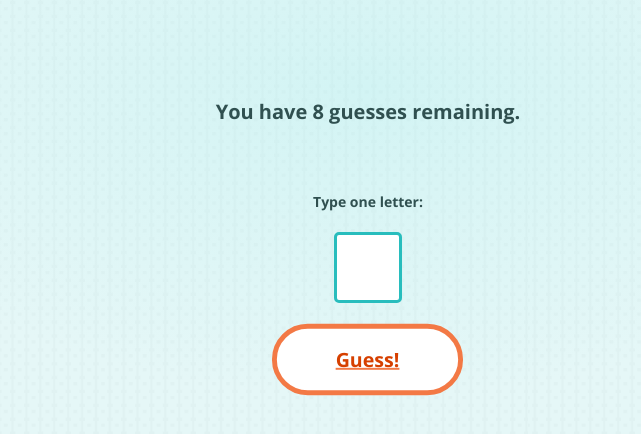
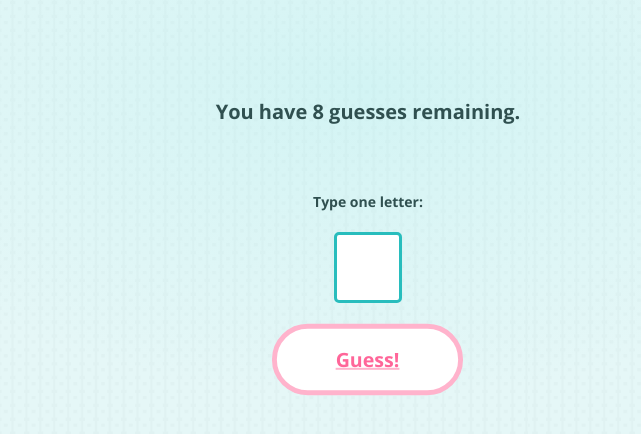
Before and after one commit to katielynn11/guess-the-word, a plain HTML site: page index.html in a window 1280 px wide. Both pictures are taken after typing "Sample" into the empty fields and a click on the button "Guess!". Shown: the part 218-652 px from the top of the page, without its empty margins (272-913 px from the left). Drawn offline with nearby package versions, Linux system fonts and the light colour scheme; no server answers; a web font is replaced by a local one.

Commit message:
updated colors on my css file

```diff
--- a/css/styles.css
+++ b/css/styles.css
@@ -76,7 +76,7 @@ h1 {
   padding: 0 0.5em;
 }
 
-.message {
+.messages {
   text-align: center;
 }
 
@@ -110,13 +110,13 @@ input:focus {
 }
 
 .guess,
-.play-again {
+.play-it-again {
   padding: 1em 3em;
   border-radius: 50px;
   margin-top: 1em;
-  color: #D64000;
+  color: #ff6699;
   background: white;
-  border: 5px solid #f37945;
+  border: 5px solid #ffb3cc;
   font-size: 1em;
   align-self: center;
   outline: none;
@@ -124,22 +124,22 @@ input:focus {
 }
 
 .guess:active,
-.play-again:active,
+.play-it-again:active,
 .guess:focus,
-.play-again:focus,
+.play-it-again:focus,
 .guess:hover,
-.play-again:hover {
+.play-it-again:hover {
   outline: 0;
   transform: scale(0.98);
-  color: #D64000;
+  color: #ff6699;
   text-decoration: underline;
-  text-decoration-color: #f37945;
+  text-decoration-color: #ffb3cc;
 }
 
 /* animatied background */
 .win {
   padding: 0 1em;
-  background: linear-gradient(-45deg, #ff9d64, #f5620c);
+  background: linear-gradient(-45deg, #ffb3cc, #ff6699);
   background-size: 400% 400%;
   animation: gradient 2s ease infinite;
 }
--- a/js/script.js
+++ b/js/script.js
@@ -153,7 +153,7 @@ const updateGuessesRemaining = function (guess) {
 
 
     if (remainingGuesses === 0) {
-        messages.innerHTML = `Sorry! <span class="highlight">${word}</span> won this round!`;
+        messages.innerHTML = `Sorry! <span class="highlight">${word}</span> won this round.`;
         startOver();
 
 
@@ -170,7 +170,7 @@ const updateGuessesRemaining = function (guess) {
 const checkIfWon = function () {
 
     if (word.toUpperCase() === wordInProgress.innerText) {
-        messages.classList.add("winner");
+        messages.classList.add("win");
         messages.innerHTML = `<p class="highlight"> You did it! Winner winner chicken dinner!</p>`;
 
         startOver();
@@ -187,7 +187,7 @@ const startOver = function () {
 
 
 playItAgainButton.addEventListener("click", function () {
-    messages.classList.remove("winner");
+    messages.classList.remove("win");
     guessedLetters = [];
     remainingGuesses = 8;
     remainingGuessesSpan.innerText = `${remainingGuesses} guesses`;
```
